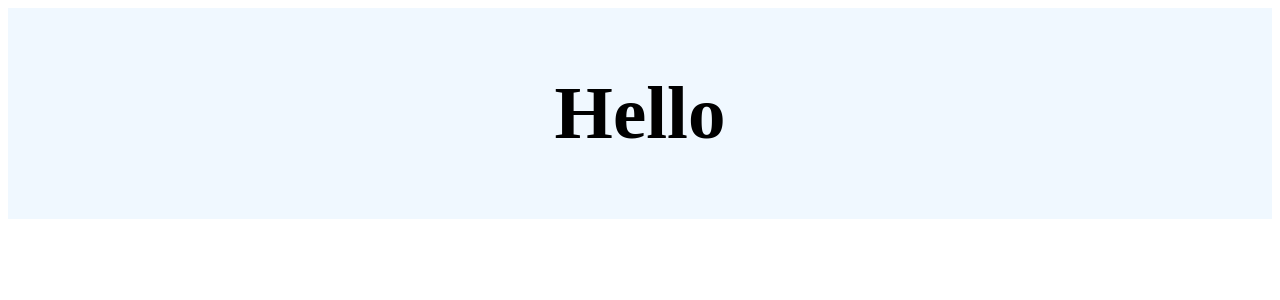
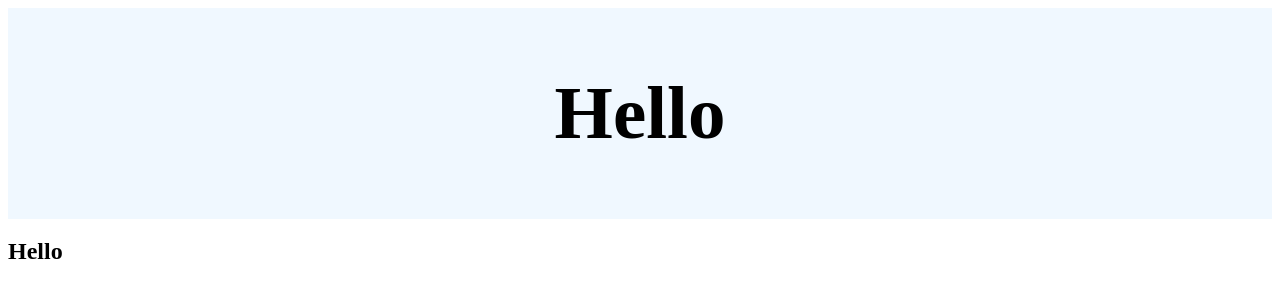
Before and after one commit to FaridManafov/portfolio, a React (Create React App) app in the folder my-app/: page / in a window 1280 px wide. Shown: the top 300 px of the page. Built offline with nearby package versions, Linux system fonts and the light colour scheme.

Commit message:
added more sections and fixed GIT

```diff
--- a/my-app/src/App.js
+++ b/my-app/src/App.js
@@ -5,15 +5,21 @@ import './App.css';
 class App extends Component {
   render() {
     return (
+      <div>
 
-      <section className="first-section">
+        <section className="first-section">
+          <div className="first-section-wrapper">
+            <h1 className="hello-text">Hello</h1>
+          </div>
+        </section>
 
-        <div className="main-div">
+        <section className="second-section">
+          <div className="second-section-wrapper">
+            <h1 className="placeholder">Hello</h1>
+          </div>
+        </section>
 
-          <h1 className="hello-text">Hello</h1>
-
-        </div>
-      </section>
+      </div>
     );
   }
 }
```
Also changed, not shown: 1 other file (tests, documents, lock files or other folders).
